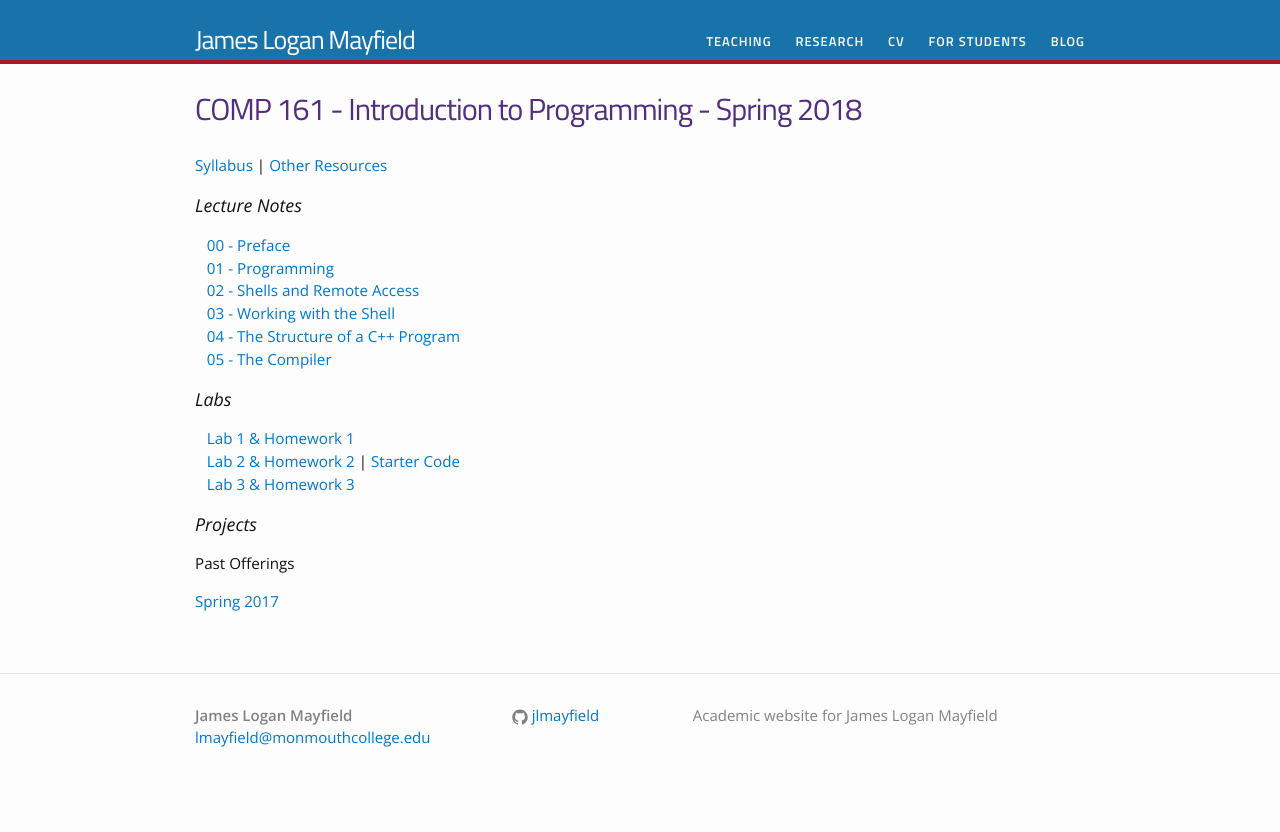
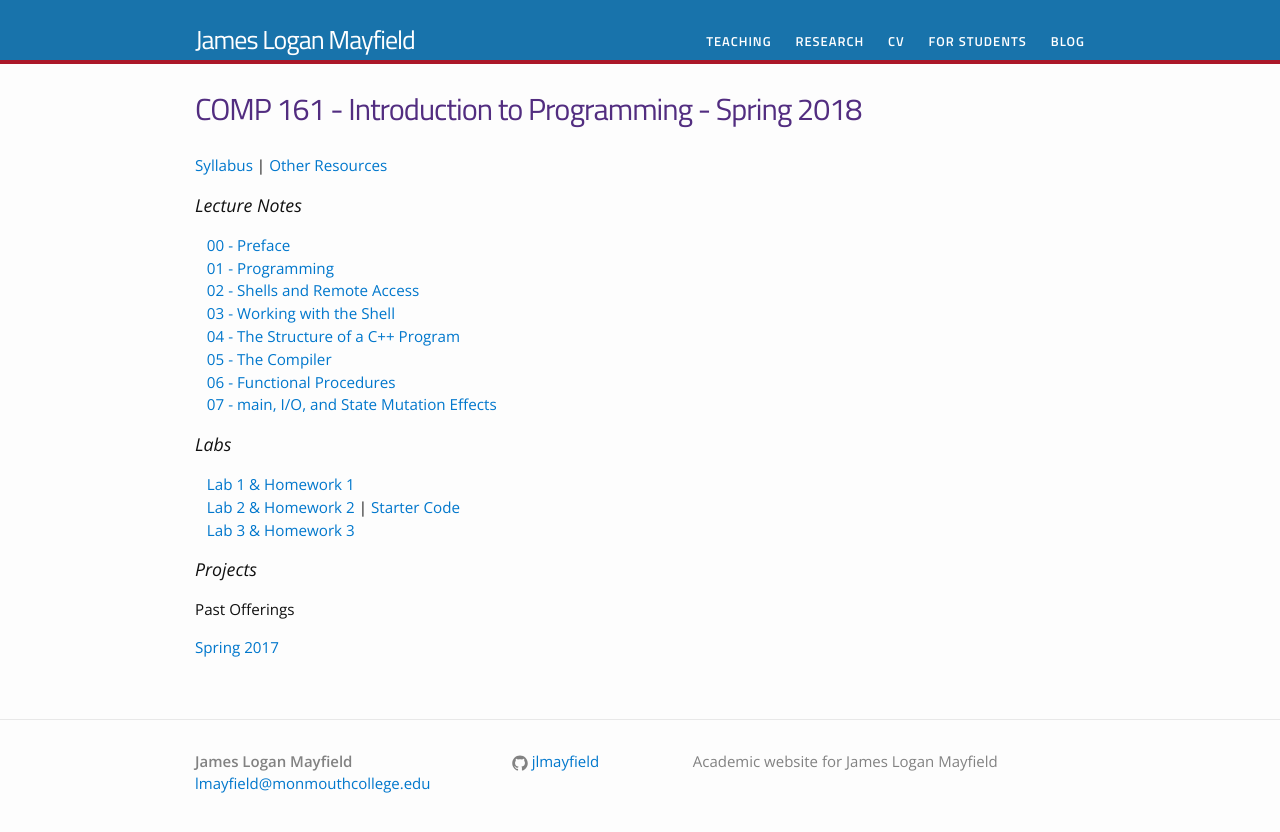
Before and after one commit to jlmayfield/jlmayfield.github.io, a Jekyll site: the page built from teaching/comp161.md, in a window 1280 px wide. Shown: the top 832 px of the page. Built offline with Jekyll 4.4.1, drawn with Linux system fonts in a browser that asks for light colours.

Commit message:
sp18. c161. added ln07 and ln08

```diff
--- a/teaching/comp161.md
+++ b/teaching/comp161.md
@@ -15,7 +15,8 @@ permalink: /teaching/COMP161/
 &nbsp;&nbsp;&nbsp;[03 - Working with the Shell](/teaching/COMP161/notes/comp161-lectureNotes-03.pdf)
 &nbsp;&nbsp;&nbsp;[04 - The Structure of a C++ Program](/teaching/COMP161/notes/comp161-lectureNotes-04.pdf)
 &nbsp;&nbsp;&nbsp;[05 - The Compiler](/teaching/COMP161/notes/comp161-lectureNotes-05.pdf)
-
+&nbsp;&nbsp;&nbsp;[06 - Functional Procedures](/teaching/COMP161/notes/comp161-lectureNotes-06.pdf)
+&nbsp;&nbsp;&nbsp;[07 - main, I/O, and State Mutation Effects ](/teaching/COMP161/notes/comp161-lectureNotes-07.pdf)
 
 ### Labs
 
```
